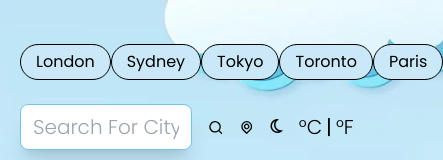
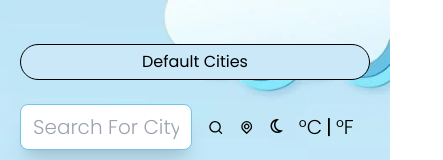
Before and after one commit to rachelgapasin/weather-app-react, a React (Create React App) app: page / in a window 390 px wide. Shown: the top 160 px of the page, 443 px wide, since content can reach past the window. Built offline with nearby package versions, Linux system fonts and the light colour scheme; the HTML template or start-up script is replaced by a standard one.

Commit message:
Create default cities hamburger menu

```diff
--- a/src/App.js
+++ b/src/App.js
@@ -4,7 +4,6 @@
 import TimeAndLocation from "./components/TimeAndLocation";
 import TemperatureAndDetails from "./components/TemperatureAndDetails";
 import Forecast from "./components/Forecast";
-import ThemeSwitcher from "./components/ThemeSwitcher";
 
 function App() {
   return (
--- a/src/components/TemperatureAndDetails.jsx
+++ b/src/components/TemperatureAndDetails.jsx
@@ -1,7 +1,5 @@
 import React from "react";
 import {
-  UiArrowUp,
-  UiArrowDown,
   UilTemperature,
   UilTear,
   UilWind,
--- a/src/components/TopButtons.jsx
+++ b/src/components/TopButtons.jsx
@@ -1,8 +1,18 @@
-import React from "react";
+import React, { useState } from "react";
 
 import "./css/TopButtons.css";
 
 function TopButtons() {
+  const [isVisible, setIsVisible] = useState("hidden");
+
+  function showCities() {
+    if (isVisible === "hidden") {
+      setIsVisible("flex");
+    } else {
+      setIsVisible("hidden");
+    }
+  }
+
   const cities = [
     {
       id: 1,
@@ -27,9 +37,19 @@
   ];
 
   return (
-    <div className="TopButtons flex items-center justify-around my-6">
+    <div className="TopButtons sm:flex my-6">
+      <button
+        id="btn-cities"
+        className="sm:hidden justify-center"
+        onClick={showCities}
+      >
+        Default Cities
+      </button>
       {cities.map((city) => (
-        <button key={city.id} className="transition ease-out hover:scale-110">
+        <button
+          key={city.id}
+          className={`btn-city ${isVisible} sm:flex transition ease-out hover:scale-110`}
+        >
           {city.title}
         </button>
       ))}
@@ -38,3 +58,6 @@
 }
 
 export default TopButtons;
+
+// flex items-center justify-around
+//btn-city {isVisible} sm:flex transition ease-out hover:scale-110
--- a/src/components/css/TopButtons.css
+++ b/src/components/css/TopButtons.css
@@ -1,6 +1,23 @@
+.TopButtons {
+  justify-content: space-around;
+}
+
 .TopButtons button {
   background: var(--btn-bg);
   border: 1px solid;
   border-radius: 80px;
   padding: 5px 15px;
 }
+
+@media (max-width: 639px) {
+  .TopButtons {
+    display: flex;
+    flex-direction: column;
+    gap: 10px;
+  }
+
+  .TopButtons .btn-city {
+    align-items: stretch;
+    text-align: center !important;
+  }
+}
```
